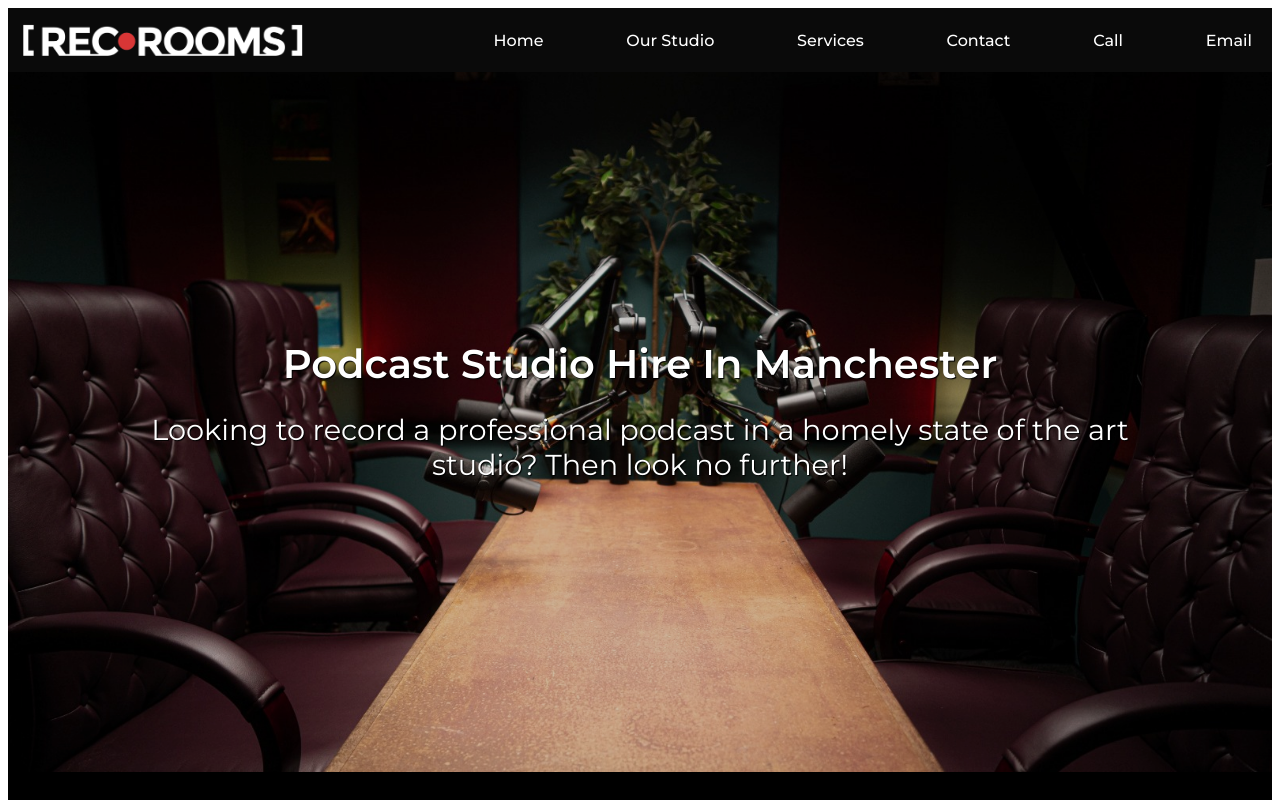
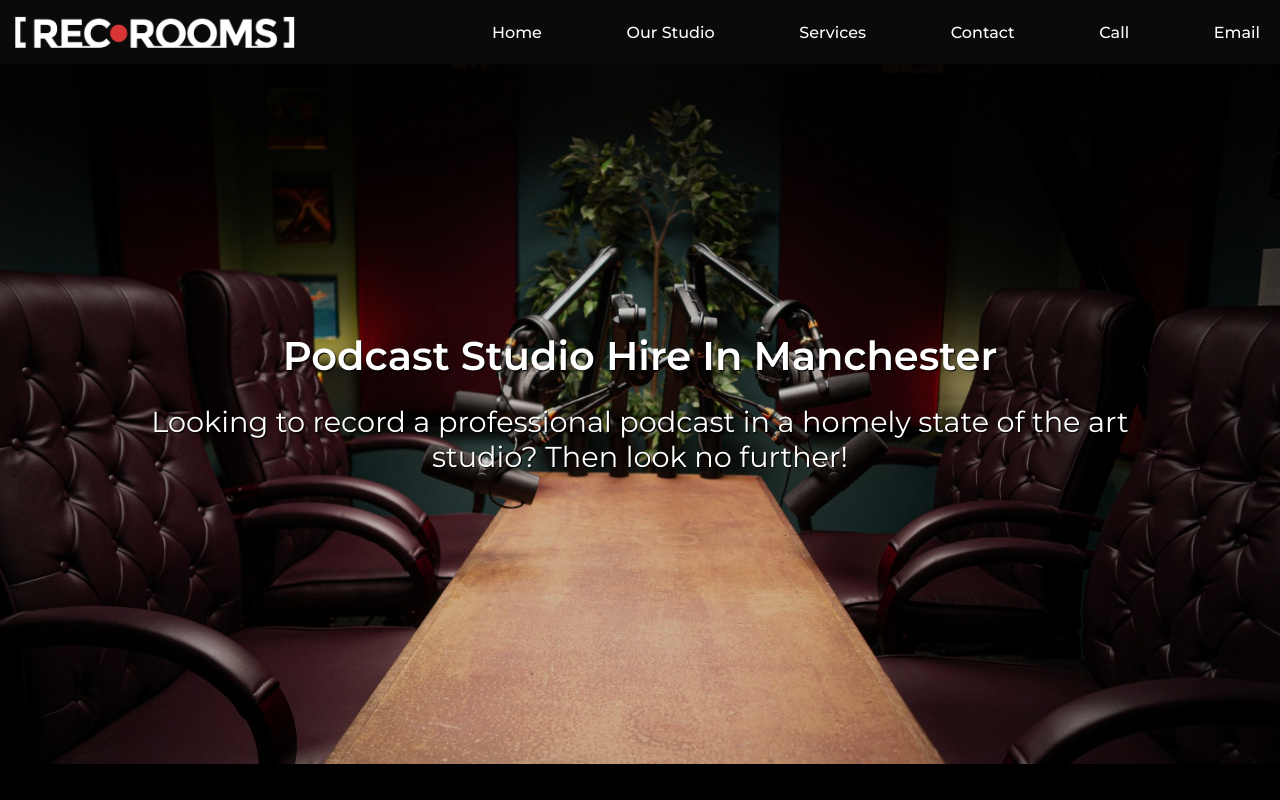
Before and after one commit to Jawz0805/RecRoomsStudios, a React (Create React App) app: page / in a window 1280 px wide. Shown: the top 800 px of the page. Built offline with nearby package versions, Linux system fonts and the light colour scheme.

Commit message:
remove body margin

```diff
--- a/src/App.css
+++ b/src/App.css
@@ -1,5 +1,9 @@
 .App {
   text-align: center;
+}
+
+body {
+  margin: 0;
 }
 
 .App-logo {
--- a/src/App.scss
+++ b/src/App.scss
@@ -1,7 +1,9 @@
 .App {
   text-align: center;
 }
-
+body {
+  margin: 0;
+}
 .App-logo {
   height: 40vmin;
   pointer-events: none;
```
Also changed, not shown: 1 other file (tests, documents, lock files or other folders).
